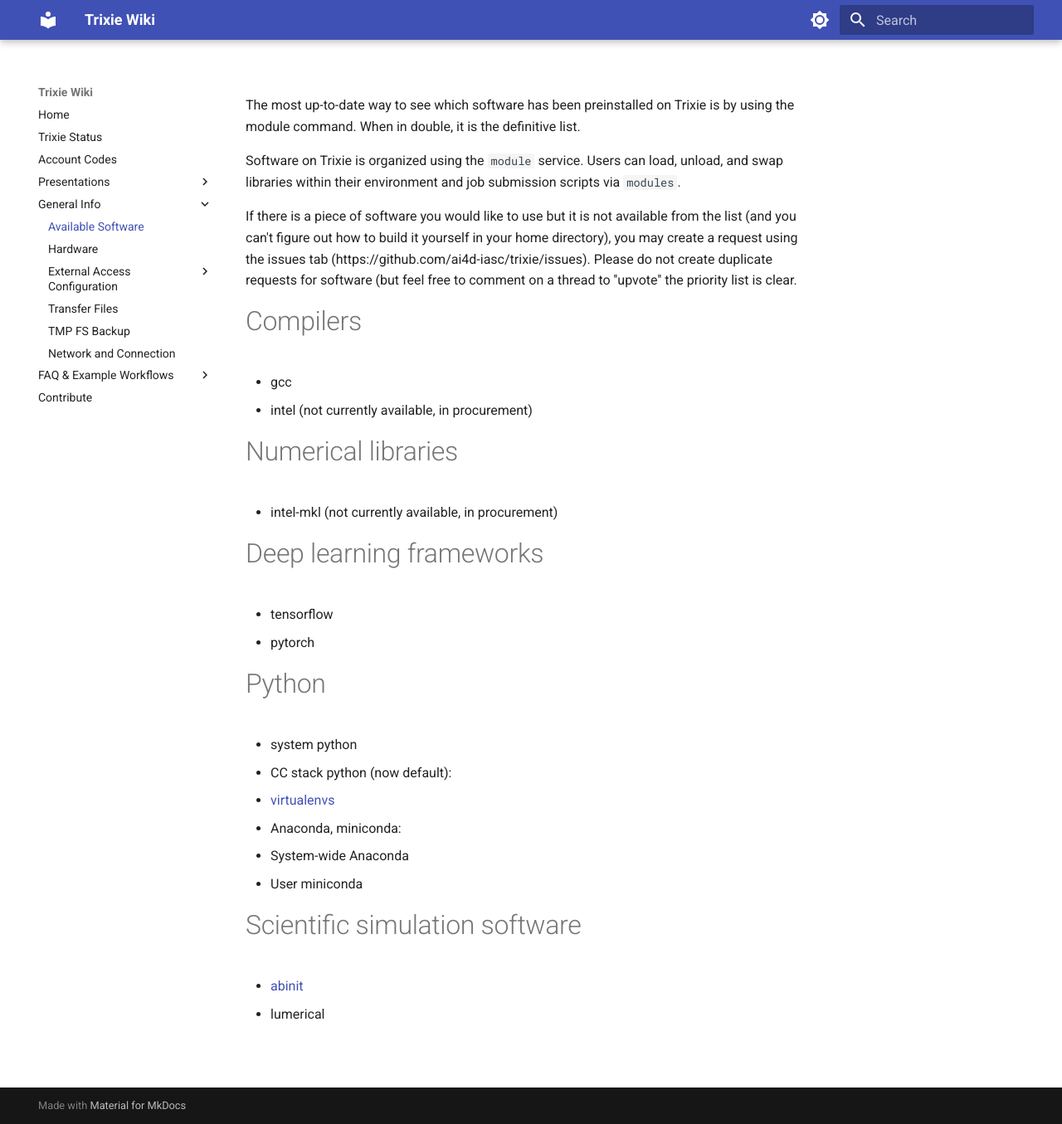
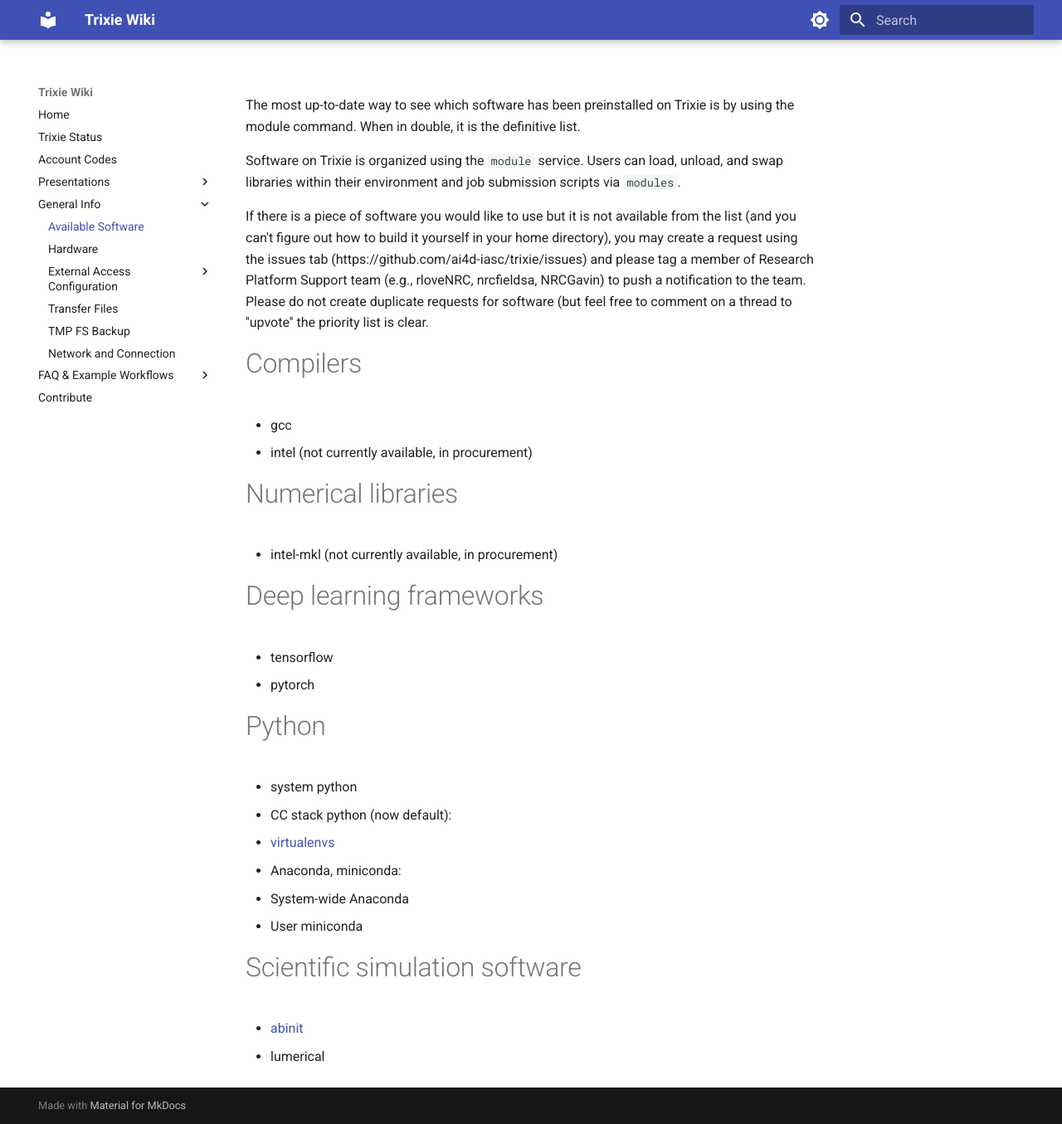
Before and after one commit to ai4d-iasc/trixie, an MkDocs documentation site: the page built from docs/Available-Software.md, in a window 1280 px wide and 1355 px high. Shown: the whole window at 83% size. Built offline with MkDocs 1.6.1 and Material for MkDocs 9.7.7, drawn with Linux system fonts in a browser that asks for light colours.

Commit message:
Update Available-Software.md to test a hypothesis and update instructions for software requests

```diff
--- a/docs/Available-Software.md
+++ b/docs/Available-Software.md
@@ -2,7 +2,7 @@ The most up-to-date way to see which software has been preinstalled on Trixie is
 
 Software on Trixie is organized using the ``module`` service. Users can load, unload, and swap libraries within their environment and job submission scripts via ``modules``.
 
-If there is a piece of software you would like to use but it is not available from the list (and you can't figure out how to build it yourself in your home directory), you may create a request using the issues tab (https://github.com/ai4d-iasc/trixie/issues). Please do not create duplicate requests for software (but feel free to comment on a thread to ''upvote'' the priority list is clear.
+If there is a piece of software you would like to use but it is not available from the list (and you can't figure out how to build it yourself in your home directory), you may create a request using the issues tab (https://github.com/ai4d-iasc/trixie/issues) and please tag a member of Research Platform Support team (e.g., rloveNRC, nrcfieldsa, NRCGavin) to push a notification to the team. Please do not create duplicate requests for software (but feel free to comment on a thread to ''upvote'' the priority list is clear.
 
 # Compilers
 
```
